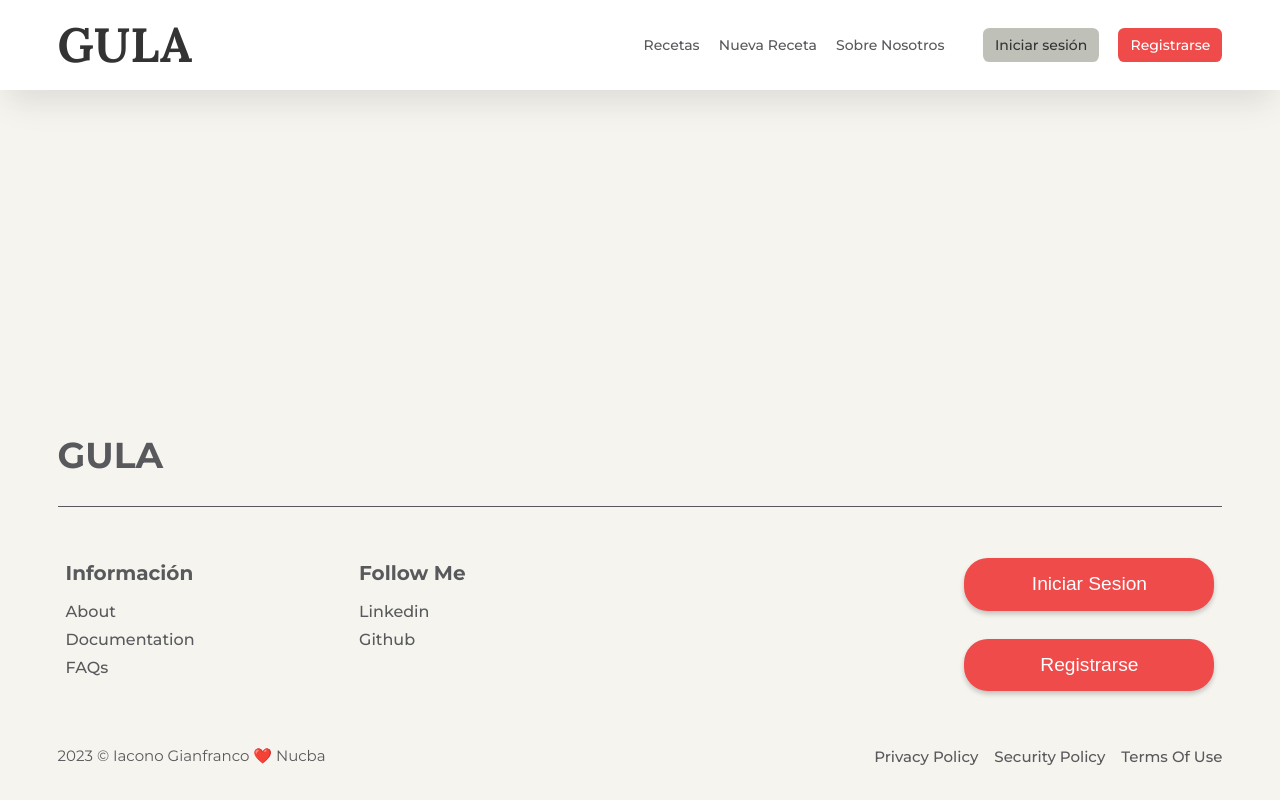
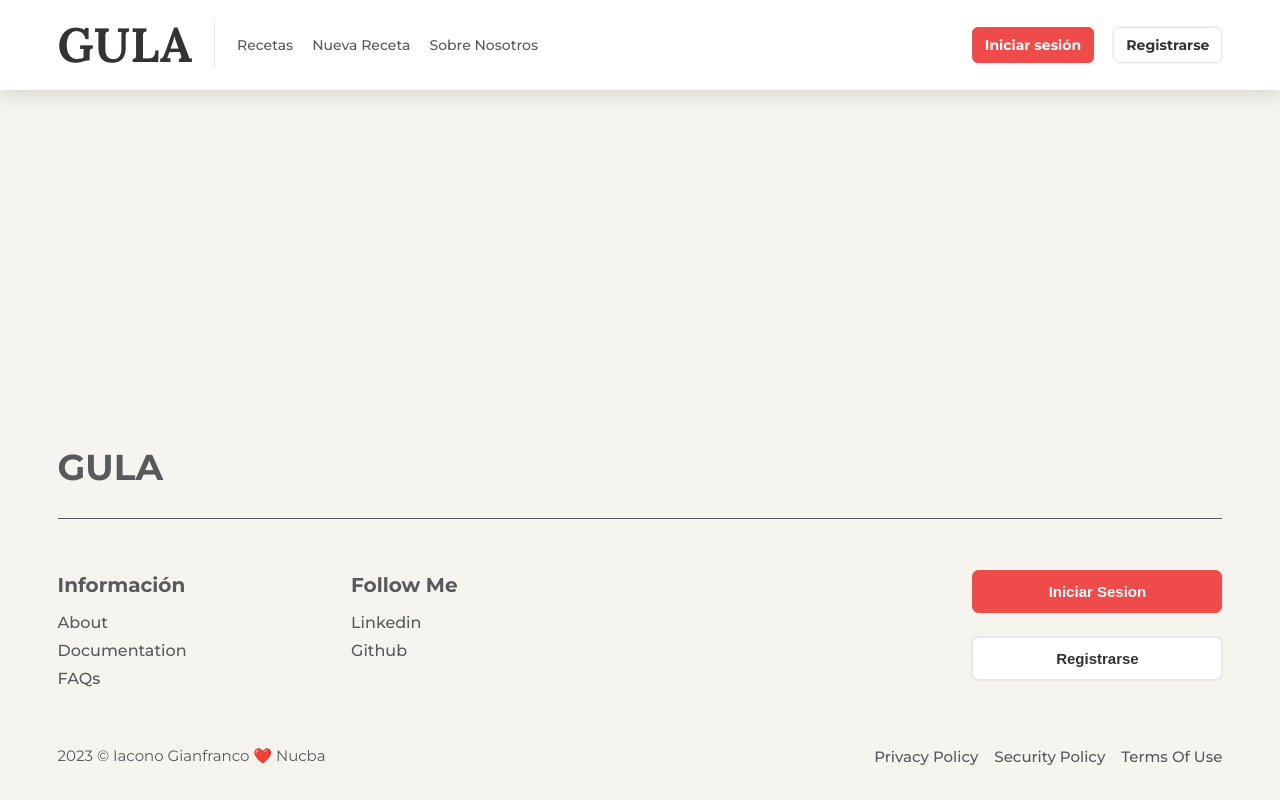
Before and after one commit to IaconoG/Nucba---Proyecto-Integrador--Dise-o-Web, a plain HTML site: page index.html in a window 1280 px wide. Drawn offline with Linux system fonts and the light colour scheme.

Commit message:
finalizado header y footer

```diff
--- a/assets/styles/styles.css
+++ b/assets/styles/styles.css
@@ -9,7 +9,8 @@
 
   --black: #333;
   --white: #fff;
-  --gray: #58595c;
+  --black-light: #58595c;
+  --gray: #d1d5da;
   --gray-light: rgb(231, 231, 231);
 }
 body {
@@ -17,27 +18,46 @@ body {
   display: flex;
   flex-direction: column;
   min-height: 100vh;
-  color: var(--gray);
+  color: var(--black-light);
 }
 .btn {
   color: var(--white);
+  font-size: 0.938rem;
+  font-weight: bold;
+  line-height: 1.4;
   background-color: var(--clr-accent);
-  border-radius: 1.5rem;
-  font-size: 1.2rem;
-  font-weight: 500;
-  line-height: 1.4;
-  padding: 0.8rem 1.5rem;
-  transition: background-color 0.2s ease-in-out;
+  padding: 0.625rem 0;
+  transition: background-color 0.1s ease-in-out, color 0.1s ease-in-out,
+    border-color 0.1s ease-in-out;
+  border-radius: 0.4rem;
+  border: 1px solid var(--clr-accent);
 }
 .btn:hover {
-  background-color: var(--clr-accent--hover);
-}
-.btn--header--bg-color:hover {
-  /* FIXME: Cambia rcolor de hover de los btns  */
-  background-color: var(--gray-light);
+  color: var(--black);
+  background-color: transparent;
 }
 .btn:active {
   transform: scale(0.95);
+}
+.btn--header {
+  padding: 0.5rem 0.75rem;
+  width: 110px;
+  font-size: 0.875rem;
+}
+.btn--header--white,
+.btn--footer--white {
+  color: var(--black);
+  /* box-shadow: 0 0 transparent, 0 0 transparent, 0 1px 2px 0 rgba(0, 0, 0, 0.05); */
+  box-shadow: 0px 0px 0px 1px rgba(0, 0, 0, 0.05);
+  border-color: var(--gray-light);
+  background-color: var(--white);
+}
+.btn--header--white:hover,
+.btn--footer--white:hover {
+  background-color: var(--gray-light);
+}
+.btn--footer--white:hover {
+  border-color: var(--gray-light);
 }
 
 /* HEADER */
@@ -45,9 +65,9 @@ header {
   width: 100%;
   height: 100%;
   background-color: var(--white);
-  /* box-shadow: 0 0.5rem 1rem rgba(0, 0, 0, 0.1); */
-  box-shadow: 0 1.5rem 2rem -0.5rem rgba(0, 0, 0, 0.07),
-    0 0.25rem 2rem 0 rgba(0, 0, 0, 0.03);
+  box-shadow: 0 0.5rem 1rem rgba(0, 0, 0, 0.1);
+  /* box-shadow: 0 1.5rem 2rem -0.5rem rgba(0, 0, 0, 0.07), */
+  /* 0 0.25rem 2rem 0 rgba(0, 0, 0, 0.03); */
 }
 nav,
 footer {
@@ -64,22 +84,26 @@ nav > * {
 }
 .nav-contenedor-logo {
   width: auto;
-
   display: flex;
   justify-content: space-between;
   align-items: center;
+}
+.nav-contenedor-logo h1 {
+  line-height: 48px;
+  padding-right: 1.375rem;
+  margin-right: 1.375rem;
+  border-right: 1px solid var(--gray-light);
 }
 .nav-contenedor-logo .toggle-menu {
   display: none;
 }
 .nav-contenedor-enlaces {
+  width: 100%;
   height: 100%;
   display: flex;
-  justify-content: flex-end;
+  justify-content: space-between;
   align-items: center;
-  margin-left: auto;
   gap: clamp(0.75rem, 3vw, 4rem);
-  padding-left: 0.85rem;
 }
 #toggle-menu {
   display: none; /* oculto el checkbox */
@@ -97,18 +121,6 @@ nav > * {
 .navbar-enlaces-buttons {
   display: flex;
   gap: clamp(0.5rem, 1.5vw, 2rem);
-}
-.btn--header {
-  border-radius: 0.4rem;
-  padding: 0.5rem 0.75rem;
-  width: 110px;
-  font-size: 0.875rem;
-}
-.btn--header--bg-color {
-  /* --clr-accent: #ee4b4a; 10% */
-  /* FIXME: Dar un backgourn color de #ee4b4a pero con 80% */
-  color: var(--black);
-  background-color: var(--clr-bg-footer);
 }
 
 /* MAIN */
@@ -130,7 +142,7 @@ footer {
   padding-top: 5.5rem;
   padding-bottom: 2rem;
   margin-top: auto;
-  color: var(--gray);
+  color: var(--black-light);
   text-transform: capitalize;
 }
 .footer-container h2 {
@@ -140,19 +152,19 @@ footer {
   display: flex;
   justify-content: space-between;
   flex-wrap: wrap;
-  gap: 2.5rem 10vw;
-  padding: clamp(3rem, 4vw, 5rem) 0.5rem;
+  gap: 2.5rem 8vw;
+  padding: clamp(3rem, 4vw, 5rem) 0;
   /*
     clamp() -> nos permite definir um valor minimo, um valor preferencial e um valor máximo
    */
-  border-top: 1px solid var(--gray);
+  border-top: 1px solid var(--black-light);
 }
 .footer-content-links {
   flex-grow: 1;
   max-width: 400px;
   display: flex;
   flex-wrap: wrap;
-  gap: 30px 2.5rem;
+  gap: 30px 3.5rem;
   justify-content: space-between;
 }
 .footer-link-heading {
@@ -176,12 +188,12 @@ footer {
   display: flex;
   flex-direction: column;
   align-items: center;
-  gap: 1.75rem;
+  gap: 1.5rem;
   width: 250px;
 }
 .footer-button {
   width: 100%;
-  box-shadow: 0 0.2rem 0.3rem rgba(0, 0, 0, 0.2);
+  max-width: 250px;
 }
 .footer-sub {
   font-size: 0.9375rem;
@@ -206,18 +218,18 @@ footer {
   footer {
     padding-inline: 3.5vw;
   }
-  .footer-content {
-    justify-content: center;
-  }
 }
 
-@media screen and (max-width: 630px) {
+@media screen and (max-width: 668px) {
   nav {
     height: 100%;
     flex-direction: column;
   }
   .nav-contenedor-logo {
     width: 100%;
+  }
+  .nav-contenedor-logo h1 {
+    border-right: none;
   }
   .nav-contenedor-logo .toggle-menu {
     display: block;
@@ -257,3 +269,10 @@ footer {
     display: block;
   }
 }
+
+@media screen and (max-width: 600px) {
+  .footer-content-buttons {
+    width: 100%;
+    align-self: center;
+  }
+}
--- a/index.html
+++ b/index.html
@@ -7,6 +7,7 @@
     <link rel="stylesheet" href="./assets/styles/styles.css" />
     <link rel="stylesheet" href="./assets/styles/base/reset.css" />
     <link rel="stylesheet" href="./assets/styles/base/typography.css" />
+    <link rel="stylesheet" href="./assets/styles/base/effects.css" />
     <!-- Importar icons -->
     <link
       rel="stylesheet"
@@ -18,7 +19,7 @@
     <header>
       <nav>
         <div class="nav-contenedor-logo">
-          <h1>GULA</h1>
+          <a href="#"><h1>GULA</h1></a>
           <label for="toggle-menu"
             ><i class="fa-solid fa-bars toggle-menu"></i
           ></label>
@@ -26,20 +27,20 @@
         <input type="checkbox" id="toggle-menu" />
         <ul class="nav-contenedor-enlaces">
           <div class="navbar-enlaces-list">
-            <li><a href="">Recetas</a></li>
-            <li><a href="">Nueva Receta</a></li>
-            <li><a href="">Sobre Nosotros</a></li>
+            <li><a href="" class="expand-bottom-border">Recetas</a></li>
+            <li><a href="" class="expand-bottom-border">Nueva Receta</a></li>
+            <li><a href="" class="expand-bottom-border">Sobre Nosotros</a></li>
           </div>
           <div class="navbar-enlaces-buttons">
             <li>
-              <a
-                href="./login.html"
-                class="btn btn--header btn--header--bg-color"
-                >Iniciar sesión</a
-              >
+              <a href="./login.html" class="btn btn--header">Iniciar sesión</a>
             </li>
             <li>
-              <a href="./registro.html" class="btn btn--header">Registrarse</a>
+              <a
+                href="./registro.html"
+                class="btn btn--header btn--header--white"
+                >Registrarse</a
+              >
             </li>
           </div>
         </ul>
@@ -54,7 +55,7 @@
             <div class="footer-link-col">
               <h5 class="footer-link-heading">información</h5>
               <ul>
-                <li><a class="footer-links">about</a></li>
+                <li><a class="footer-links" href="/404.html">about</a></li>
                 <li>
                   <a
                     class="footer-links"
@@ -63,7 +64,7 @@
                     >documentation</a
                   >
                 </li>
-                <li><a class="footer-links" href="">FAQs</a></li>
+                <li><a class="footer-links" href="/404.html">FAQs</a></li>
               </ul>
             </div>
             <div class="footer-link-col">
@@ -90,15 +91,17 @@
           </div>
           <div class="footer-content-buttons">
             <button class="btn footer-button">Iniciar Sesion</button>
-            <button class="btn footer-button">Registrarse</button>
+            <button class="btn footer-button btn--footer--white">
+              Registrarse
+            </button>
           </div>
         </div>
         <div class="footer-sub">
           <p>2023 © Iacono Gianfranco ❤️ Nucba</p>
           <div class="policy-and-terms">
-            <a href="#">privacy policy</a>
-            <a href="#">security policy</a>
-            <a href="#">terms of use</a>
+            <a href="/404.html">privacy policy</a>
+            <a href="/404.html">security policy</a>
+            <a href="/404.html">terms of use</a>
           </div>
         </div>
       </div>
```
